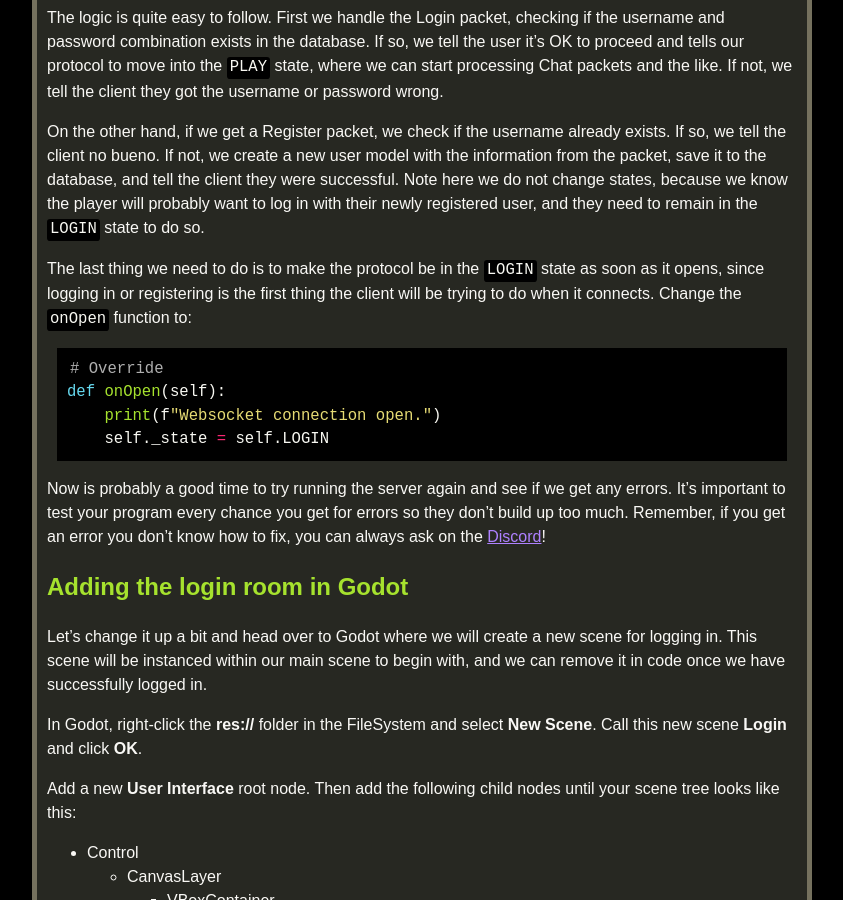
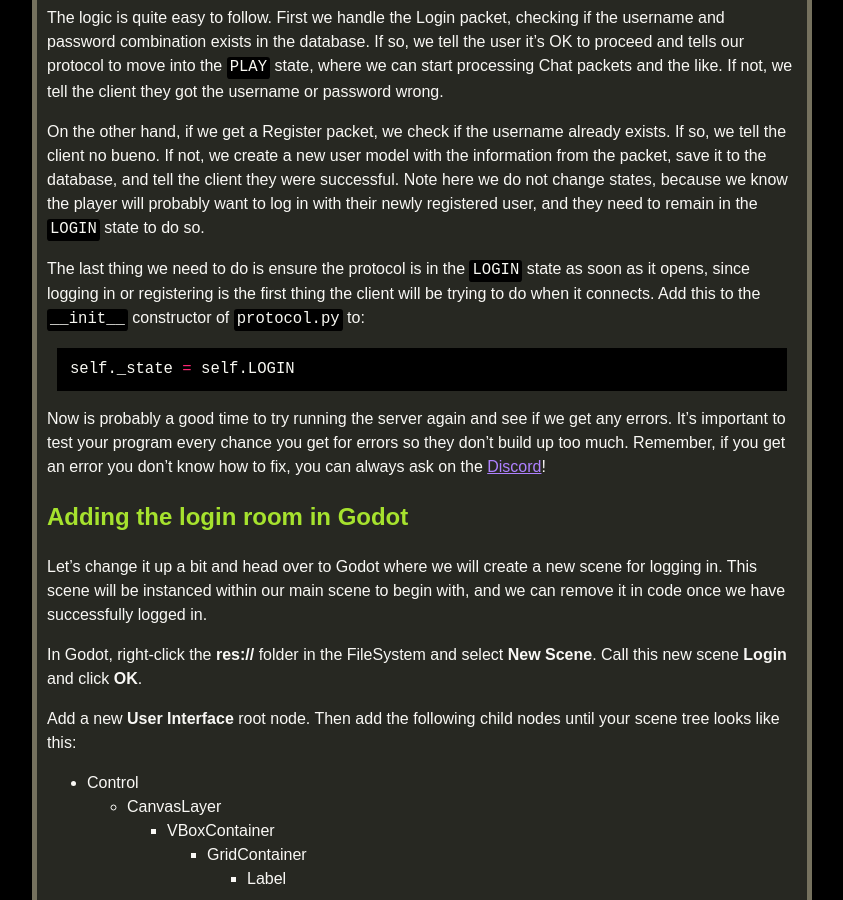
Before and after one commit to tristanbatchler/tbat.me, a Jekyll site: the page built from _posts/2022-11-21-godot-python-mmo-part-2.md, in a window 1280 px wide and 900 px high, scrolled down 5934 px. Shown: the whole window, without its empty margins (218-1061 px from the left). Built offline with Jekyll 4.4.1, drawn with Linux system fonts in a browser that asks for light colours; some web fonts are replaced; a script that is not in the unit is left out.

Commit message:
Update best pracrices on where to set inital state

````diff
--- a/_posts/2022-11-21-godot-python-mmo-part-2.md
+++ b/_posts/2022-11-21-godot-python-mmo-part-2.md
@@ -197,12 +197,9 @@ The logic is quite easy to follow. First we handle the Login packet, checking if
 
 On the other hand, if we get a Register packet, we check if the username already exists. If so, we tell the client no bueno. If not, we create a new user model with the information from the packet, save it to the database, and tell the client they were successful. Note here we do not change states, because we know the player will probably want to log in with their newly registered user, and they need to remain in the `LOGIN` state to do so.
 
-The last thing we need to do is to make the protocol be in the `LOGIN` state as soon as it opens, since logging in or registering is the first thing the client will be trying to do when it connects. Change the `onOpen` function to:
+The last thing we need to do is ensure the protocol is in the `LOGIN` state as soon as it opens, since logging in or registering is the first thing the client will be trying to do when it connects. Add this to the `__init__` constructor of `protocol.py` to:
 ```python
-# Override
-def onOpen(self):
-    print(f"Websocket connection open.")
-    self._state = self.LOGIN
+self._state = self.LOGIN
 ```
 
 Now is probably a good time to try running the server again and see if we get any errors. It's important to test your program every chance you get for errors so they don't build up too much. Remember, if you get an error you don't know how to fix, you can always ask on the [Discord](https://discord.gg/tzUpXtTPRd)!
````
Also changed, not shown: _posts/2022-11-20-godot-python-mmo-part-1.md (+1 -1 lines).
